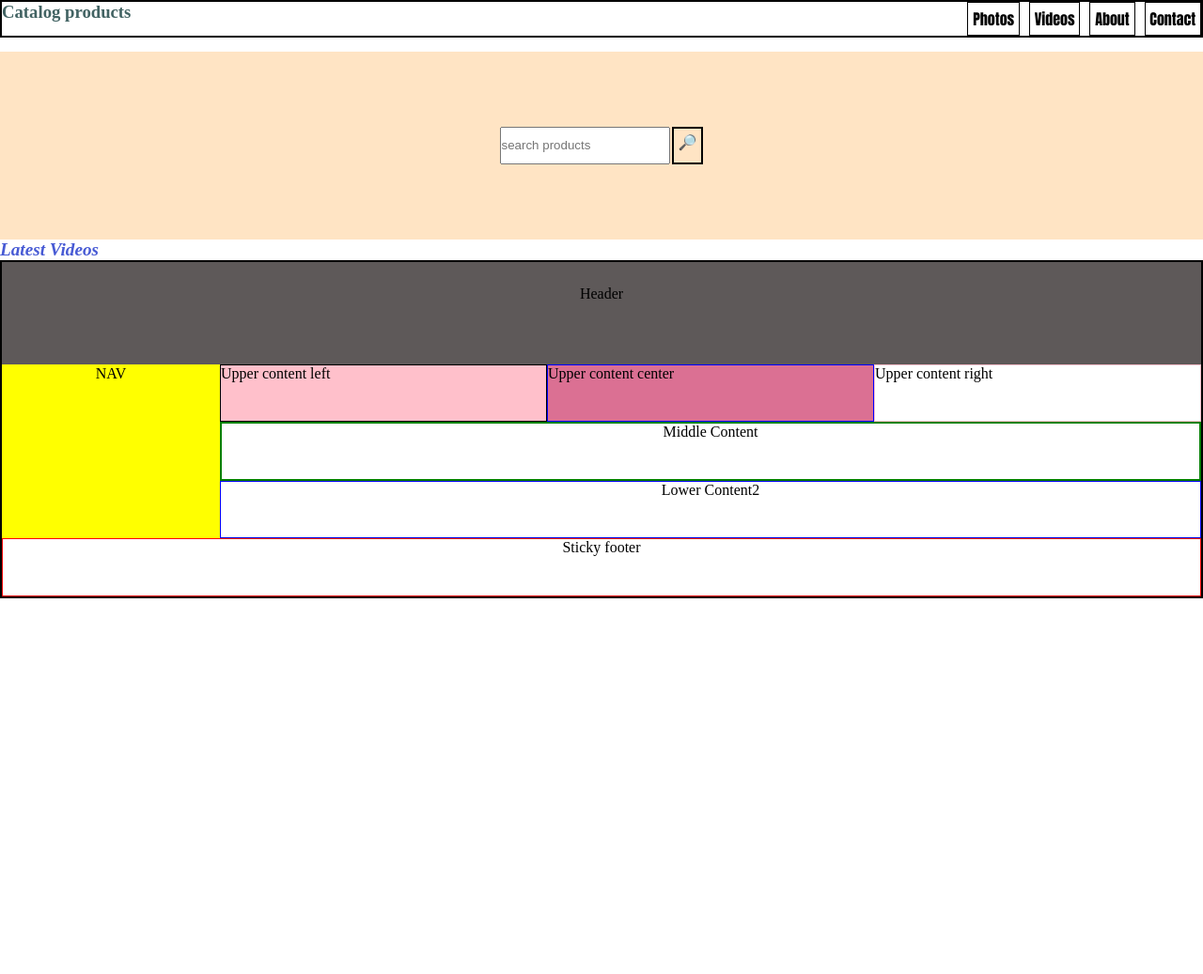
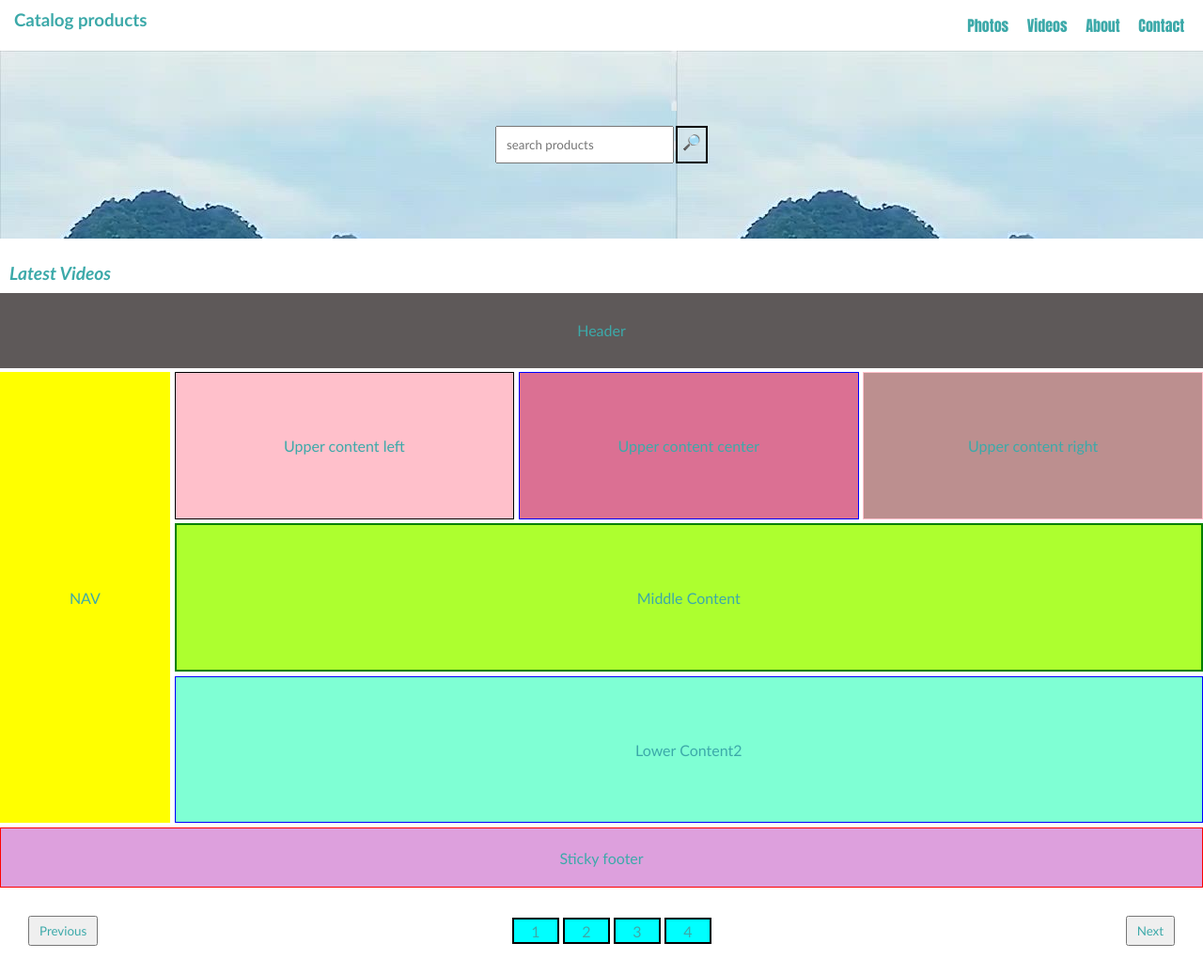
Before and after one commit to shrey-12309/Learning-grids, a website: page index.html in a window 1280 px wide. Shown: the whole page at 94% size. Before the commit the page ends 800 px from the top, so only its background shows below. Drawn offline with Linux system fonts and the light colour scheme.

Commit message:
first commit

```diff
--- a/index.html
+++ b/index.html
@@ -35,6 +35,19 @@
         <div class="grid-container-low2">Lower Content2</div>
         <div class="grid-container-low">Sticky footer</div>
     </div>
+    <div class="button-use">
+        <button>Previous</button>
+        <div class="button-use-block">
+            <div class="button-use-block-b">1</div>
+            <div class="button-use-block-b">2</div>
+            <div class="button-use-block-b">3</div>
+            <div class="button-use-block-b">4</div>
+        </div>
+        <button>Next</button>
+    </div>
+    <footer>
+        <a></a>
+    </footer>
 </body>
 
 </html>
--- a/styles/scss/index.scss
+++ b/styles/scss/index.scss
@@ -1,15 +1,18 @@
+// @mixin set-grid-area()
+
 * {
     box-sizing: border-box;
     margin: 0px;
     padding: 0px;
+    font-family: 'Trebuchet MS', 'Lucida Sans Unicode', 'Lucida Grande', 'Lucida Sans', Arial, sans-serif;
+    color: rgb(60, 169, 169);
 }
 
 nav {
     display: flex;
     justify-content: space-between;
-    color: rgb(66, 99, 99);
-    border: 2px solid black;
-    margin-bottom: 15px;
+    // color: rgb(66, 99, 99);
+    padding: 10px 15px 10px 15px;
 
     ul {
         display: flex;
@@ -19,8 +22,6 @@ nav {
             list-style: none;
             padding: 0.3rem;
             font-family: Impact, Haettenschweiler, 'Arial Narrow Bold', sans-serif;
-            color: black;
-            border: 1px solid black;
             margin-left: 10px;
         }
     }
@@ -29,8 +30,10 @@ nav {
 .header {
     width: 100%;
     height: 25vh;
-    // background-image: url("asset/d00e7a1d4bc84f4a58d6db7584ba4991.0000000.jpg");
-    background-color: bisque;
+    background-image: url("../../asset/d00e7a1d4bc84f4a58d6db7584ba4991.0000000.jpg");
+    // background-size: cover;
+    object-fit: contain;
+    // background-color: bisque;
     display: flex;
     justify-content: center;
     align-items: center;
@@ -39,6 +42,10 @@ nav {
         display: flex;
         height: 20%;
         border-radius: 100%;
+
+        input {
+            padding: 6px 10px 6px 10px;
+        }
     }
 
     .header-search-container-search-icon {
@@ -49,12 +56,15 @@ nav {
 }
 
 h4 {
-    color: rgb(71, 90, 212);
+    // color: rgb(71, 90, 212);
     font-style: oblique;
     font-size: larger;
+    padding-top: 25px;
+    padding-left: 10px;
 }
 
 .grid-container {
+    padding-top: 10px;
     display: grid;
     grid-template-areas:
         "header header header header"
@@ -62,16 +72,19 @@ h4 {
         "nav middle-content middle-content middle-content"
         "nav lower-content lower-content lower-content"
         "sticky-footer sticky-footer sticky-footer sticky-footer";
-    grid-template-columns: 2fr 3fr 3fr 3fr;
-    height: 45vh;
-    border: 2px solid black;
+    grid-template-columns: 1fr 2fr 2fr 2fr;
+    gap: 0.3rem;
 
     .grid-container-header {
+        height: fit-content;
         grid-area: header;
         background-color: rgb(94, 89, 89);
         text-align: center;
-        padding: 25px;
-        // height:5rem;
+        padding: 5px;
+        height: 5rem;
+        display: flex;
+        justify-content: center;
+        align-items: center;
     }
 
     .grid-container-left {
@@ -79,40 +92,94 @@ h4 {
         border: 1px solid yellow;
         background-color: yellow;
         text-align: center;
+        height: 30rem;
+        display: flex;
+        justify-content: center;
+        align-items: center;
     }
 
     .grid-container-upper-first {
         grid-area: upper-content-left;
         border: 1px solid black;
         background-color: pink;
+        display: flex;
+        justify-content: center;
+        align-items: center;
     }
 
     .grid-container-upper-mid {
         grid-area: upper-content-center;
         border: 1px solid blue;
         background-color: palevioletred;
+        display: flex;
+        justify-content: center;
+        align-items: center;
     }
 
     .grid-container-upper-last {
         grid-area: upper-content-right;
         border: 1px solid pink;
+        background-color: rosybrown;
+        display: flex;
+        justify-content: center;
+        align-items: center;
     }
 
     .grid-container-mid {
         grid-area: middle-content;
         text-align: center;
         border: 2px solid green;
+        background-color: greenyellow;
+        display: flex;
+        justify-content: center;
+        align-items: center;
     }
 
     .grid-container-low2 {
         grid-area: lower-content;
         text-align: center;
         border: 1px solid blue;
+        background-color: aquamarine;
+        display: flex;
+        justify-content: center;
+        align-items: center;
     }
 
     .grid-container-low {
         grid-area: sticky-footer;
         text-align: center;
         border: 1px solid red;
+        background-color: plum;
+        display: flex;
+        justify-content: center;
+        align-items: center;
+        height: 4rem;
     }
 }
+
+.button-use {
+    display: flex;
+    justify-content: space-between;
+    margin: 30px 30px 30px 30px;
+
+    button {
+        padding: 6px 10px 6px 10px;
+    }
+
+    .button-use-block {
+
+        display: flex;
+
+
+        .button-use-block-b {
+            border: 2px solid black;
+            margin: 2px 2px 2px 2px;
+            width: 50px;
+            background-color: aqua;
+            display: flex;
+            align-items: center;
+            justify-content: center;
+        }
+
+    }
+}
```
Also changed, not shown: styles/css/index.css, 1 other file.
